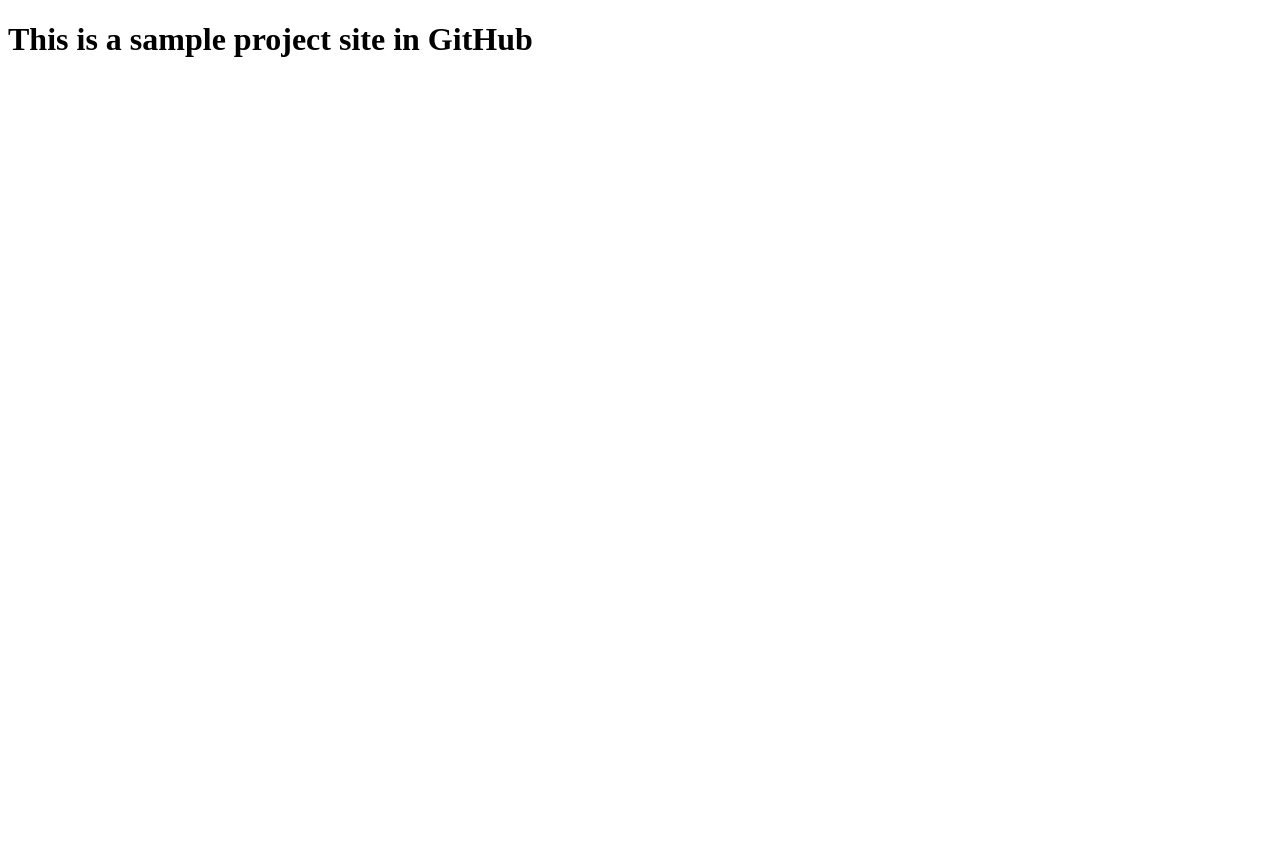
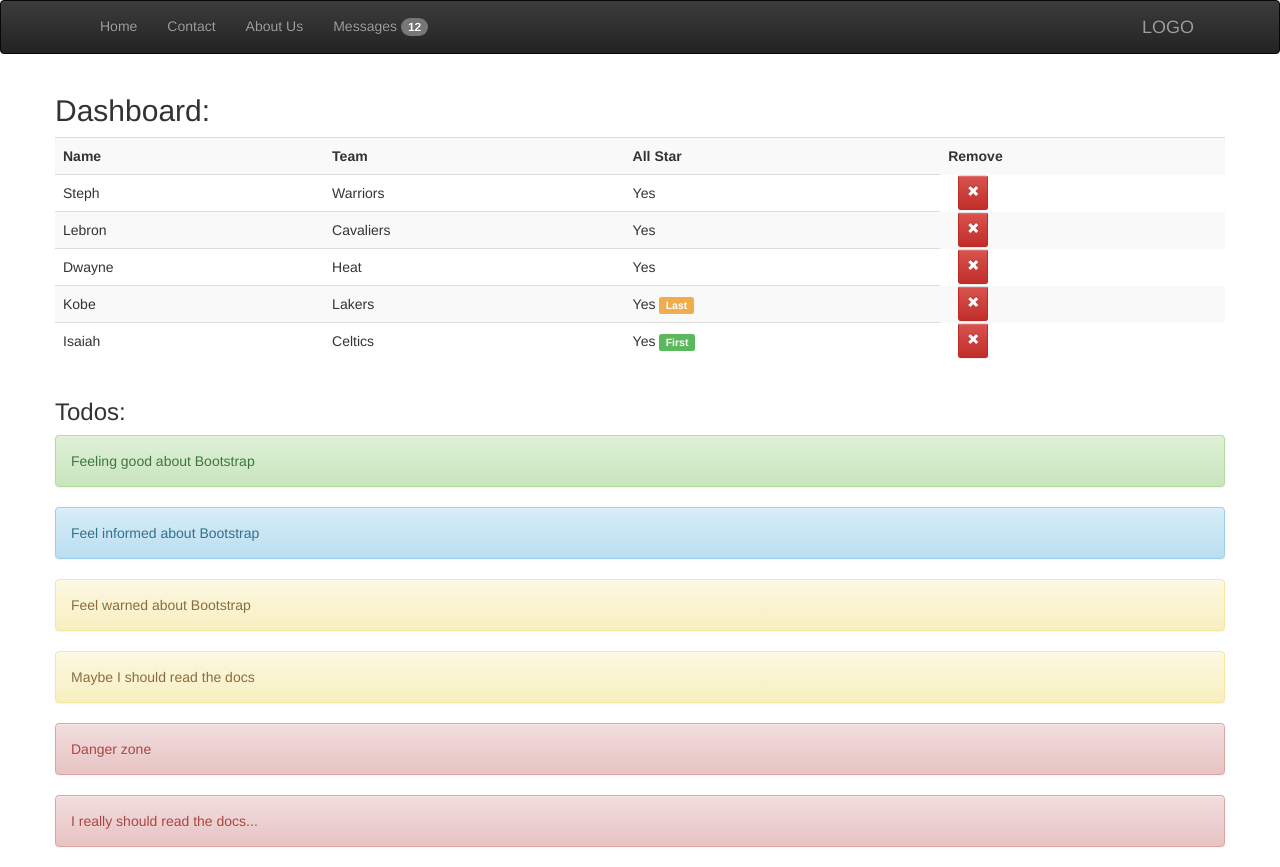
Before and after one commit to artukam/project_site, a plain HTML site: page index.html in a window 1280 px wide. Before the commit the page ends 800 px from the top, so only its background shows below. Drawn offline with nearby package versions, Linux system fonts and the light colour scheme.

Commit message:
Update index.html

```diff
--- a/index.html
+++ b/index.html
@@ -2,9 +2,97 @@
 <html lang="en">
 <head>
 	<meta charset="UTF-8">
-	<title>Sample Project Site</title>
+	<meta name="viewport" content="width=device-width, initial-scale=1, shrink-to-fit=no">
+	<title>Bootstrap Part 2</title>
+	<link rel="stylesheet" href="https://maxcdn.bootstrapcdn.com/bootstrap/3.3.7/css/bootstrap.min.css" integrity="sha384-BVYiiSIFeK1dGmJRAkycuHAHRg32OmUcww7on3RYdg4Va+PmSTsz/K68vbdEjh4u" crossorigin="anonymous">
+	<link rel="stylesheet" href="https://maxcdn.bootstrapcdn.com/bootstrap/3.3.7/css/bootstrap-theme.min.css" integrity="sha384-rHyoN1iRsVXV4nD0JutlnGaslCJuC7uwjduW9SVrLvRYooPp2bWYgmgJQIXwl/Sp" crossorigin="anonymous">
+	<style>
+		.removeicon {
+			position: relative;
+			left: 1.5em;
+		}
+		.alert {
+			height: 80%;
+		}
+	</style>
 </head>
 <body>
-	<h1>This is a sample project site in GitHub</h1>
+	<nav class="navbar navbar-inverse">
+		<div class="container">
+			<div class="navbar-header">
+				<button type="button" class="navbar-toggle collapsed" data-toggle="collapse" data-target="#bs-example-navbar-collapse-1" aria-expanded="false">
+					<span class="sr-only">Toggle navigation</span>
+					<span class="icon-bar"></span>
+					<span class="icon-bar"></span>
+					<span class="icon-bar"></span>
+				</button>
+			</div>
+			<div class="collapse navbar-collapse">
+				<ul class="nav navbar-nav">
+					<li><a href="#">Home</a></li>
+					<li><a href="#">Contact</a></li>
+					<li><a href="#">About Us</a></li>
+					<li><a href="#">Messages  <span class="badge">12 </span></a></li>
+				</ul>
+				<ul class="navbar navbar-nav navbar-right">
+			        <a class="navbar-brand" href="#">LOGO</a>
+				</ul>
+			</div>
+		</div>
+
+	</nav>
+
+	<div class="container">
+		<div class="row">
+			<h2>Dashboard:</h2>
+			<table class="table table-striped">
+			<tr>
+				<th>Name</th>
+				<th>Team</th>
+				<th>All Star</th>
+				<th>Remove</th>
+			</tr>
+			<tr>
+				<td>Steph</td>
+				<td>Warriors</td>
+				<td>Yes</td>
+				<td class="btn btn-xs btn-danger removeicon"><span class="glyphicon glyphicon-remove" aria-hidden="true"></span></td>
+			</tr>
+			<tr>
+				<td>Lebron</td>
+				<td>Cavaliers</td>
+				<td>Yes</td>
+				<td class="btn btn-xs btn-danger removeicon"><span class="glyphicon glyphicon-remove" aria-hidden="true"></span></td>
+			</tr>
+			<tr>
+				<td>Dwayne</td>
+				<td>Heat</td>
+				<td>Yes</td>
+				<td class="btn btn-xs btn-danger removeicon"><span class="glyphicon glyphicon-remove" aria-hidden="true"></span></td>
+			</tr>
+			<tr>
+				<td>Kobe</td>
+				<td>Lakers</td>
+				<td>Yes <span class="label label-warning">Last</span></td>
+				<td class="btn btn-xs btn-danger removeicon"><span class="glyphicon glyphicon-remove" aria-hidden="true"></span></td>
+			</tr>
+			<tr>
+				<td>Isaiah</td>
+				<td>Celtics</td>
+				<td>Yes <span class="label label-success">First </span></td>
+				<td class="btn btn-xs btn-danger removeicon"><span class="glyphicon glyphicon-remove" aria-hidden="true"></span></td>
+			</tr>
+			</table>
+		</div>
+		<div class="row">
+			<h3>Todos:</h3>
+			<div class="alert alert-success">Feeling good about Bootstrap</div>
+			<div class="alert alert-info">Feel informed about Bootstrap</div>
+			<div class="alert alert-warning">Feel warned about Bootstrap</div>
+			<div class="alert alert-warning">Maybe I should read the docs</div>
+			<div class="alert alert-danger">Danger zone</div>
+			<div class="alert alert-danger">I really should read the docs...</div>
+		</div>
+	</div>
 </body>
 </html>
```
